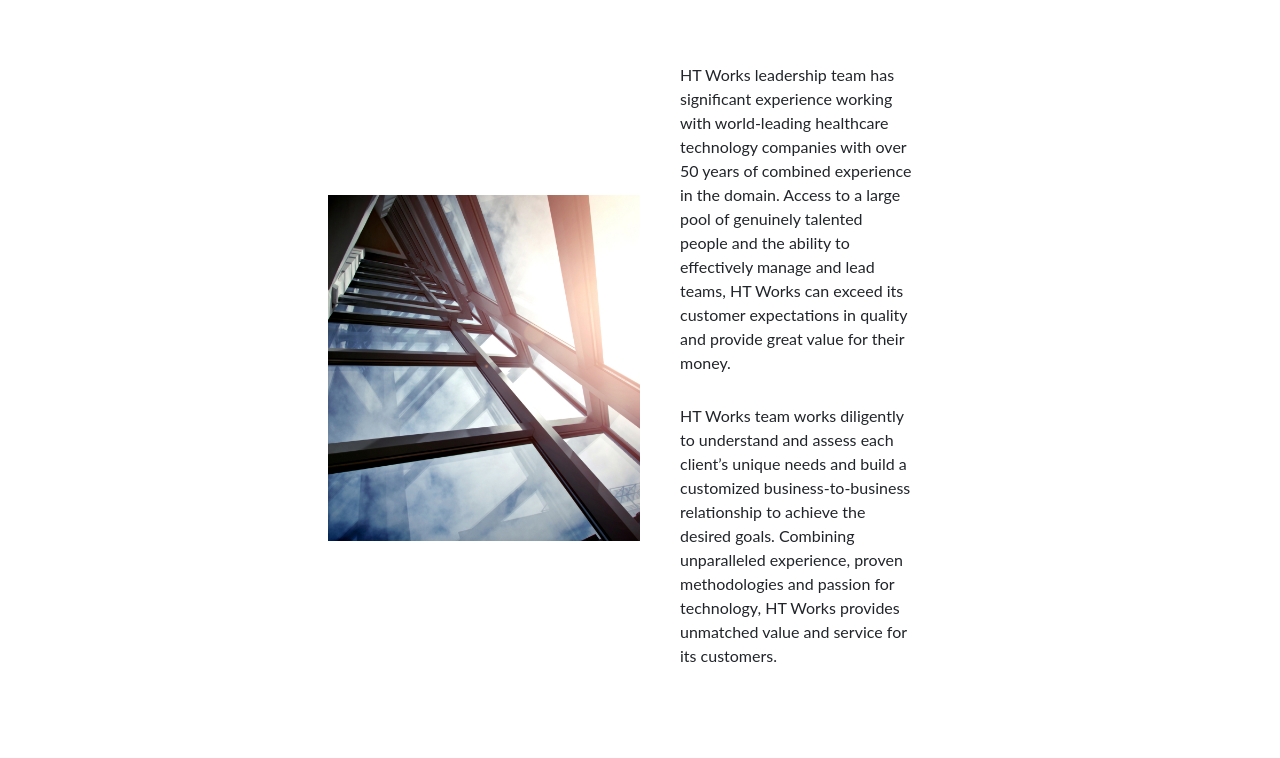
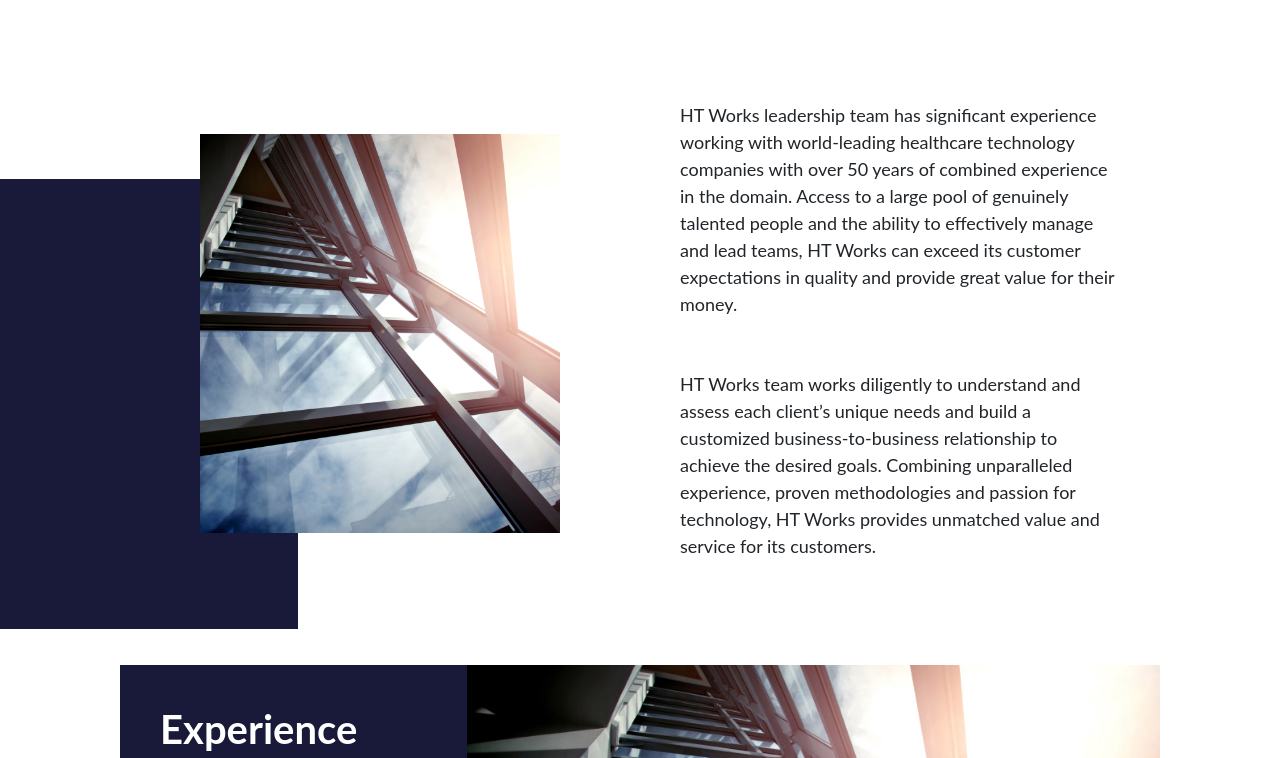
Before and after one commit to cybernize/HTW, a plain HTML site: page about us.html in a window 1280 px wide. Shown: the part 926-1684 px from the top of the page. Drawn offline with Linux system fonts and the light colour scheme.

Commit message:
fixed few styles

```diff
--- a/about us.html
+++ b/about us.html
@@ -41,15 +41,17 @@
                     high-quality talents with the promise of partnership based on trust. </p>
             </div>
             <div class="about_2 d-md-flex justify-content-center align-items-center div-padding">
-                <div class="about_img width-25">
+                <div class="about_img width-50">
                     <img src="images/building 3.jpg" alt="">
+                    <div class="blue_box1"></div>
                 </div>
-                <div class="about_context width-25 txt-pd">
+                <div class="about_context width-50 txt-pd">
                     <p>HT Works leadership team has significant experience working with world-leading healthcare
                         technology companies with over 50 years of combined experience in the domain. Access to a large
                         pool of genuinely talented people and the ability to effectively manage and lead teams, HT Works
                         can exceed its customer expectations in quality and provide great value for their money.
                     </p>
+                    <br>
                     <br>
                     <p>
                         HT Works team works diligently to understand and assess each client’s unique needs and build a
--- a/css/style.css
+++ b/css/style.css
@@ -18,8 +18,12 @@
     margin-bottom: 15px;
 }
 
+h2, h3, h4, h5, h6 {
+    font-weight: bold;
+}
+
 p {
-    font-size: 16px;
+    font-size: 18px;
     margin-bottom: 5px;
 }
 
@@ -40,7 +44,7 @@
 
 
 .header_links a {
-    font-size: 14px;
+    font-size: 18px;
     color: white;
     padding: 10px 25px;
 }
@@ -224,8 +228,8 @@
     color: white;
 }
 
-.width-25 {
-    width: 30%;
+.width-50 {
+    width: 50%;
 }
 
 .txt-pd {
@@ -240,10 +244,24 @@
 /* --about us page-- */
 /* ----------------- */
 
+.about_img {
+    position: relative;
+    padding: 0 80px;
+}
+
 .about_img img {
     width: 100%;
 }
 
+.blue_box1 {
+    position: absolute;
+    width: 300px;
+    height: 450px;
+    background-color: #19193A;
+    top: 45px;
+    left: -122px;
+    z-index: -10;
+}
 
 .about_3 {
     color: white;
@@ -484,6 +502,7 @@
     padding: 10px 40px;
     border: 1px solid #353030;
     border-radius: 20px;
+
 }
 
 .pill-btn:hover {
--- a/footer.html
+++ b/footer.html
@@ -18,7 +18,7 @@
         <div>
             <h5>Pages</h5>
             <ul>
-                <li><a href="">About Us</a></li>
+                <li><a href="more info.html">More Info</a></li>
                 <li><a href="">Our Services</a></li>
                 <li><a href="">Our Team</a></li>
                 <li><a href="">Network</a></li>
```
Also changed, not shown: index.html (+6 -7 lines).
